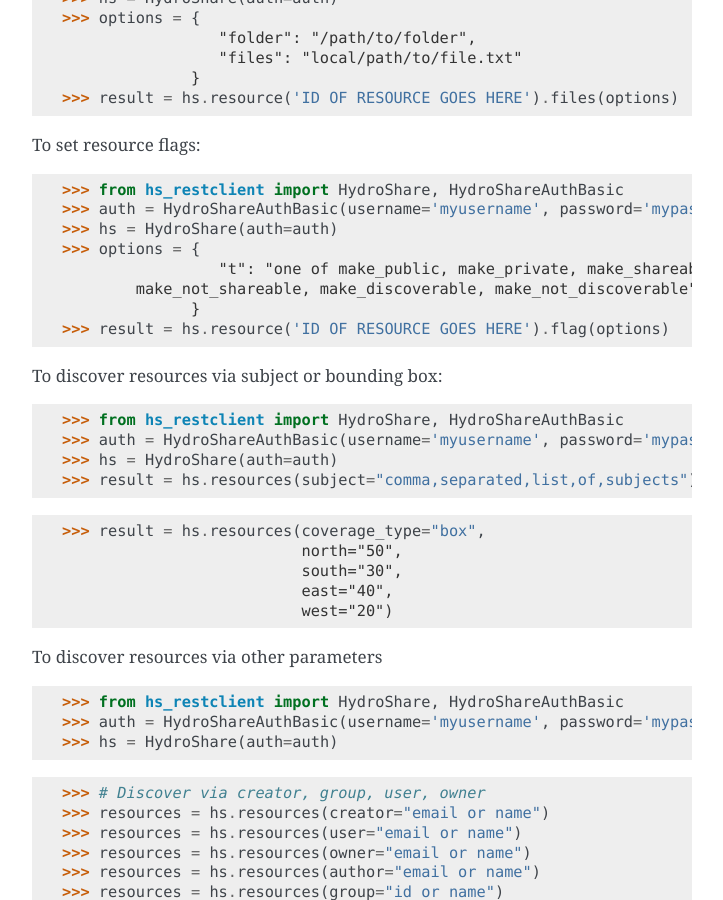
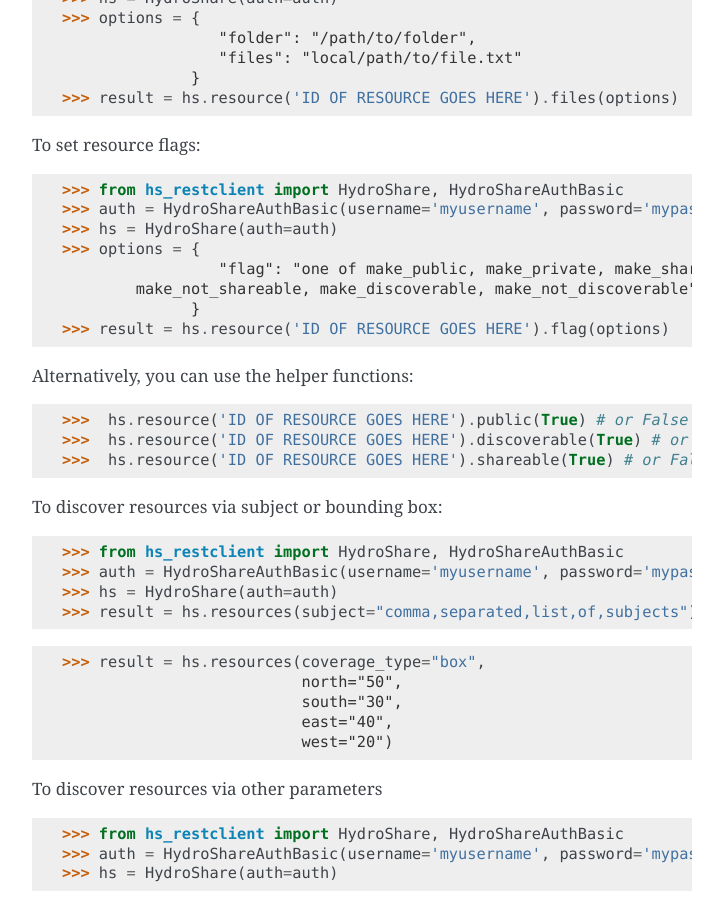
Before and after one commit to hydroshare/hs_restclient, a Sphinx documentation site: the page built from docs/index.rst, in a window 1280 px wide and 900 px high, scrolled down 7283 px. Shown: the whole window, without its empty margins (388-1111 px from the left). Built offline with Sphinx 7.4.7, drawn with Linux system fonts in a browser that asks for light colours.

Commit message:
docs update

```diff
--- a/docs/index.rst
+++ b/docs/index.rst
@@ -356,10 +356,16 @@
     >>> auth = HydroShareAuthBasic(username='myusername', password='mypassword')
     >>> hs = HydroShare(auth=auth)
     >>> options = {
-                     "t": "one of make_public, make_private, make_shareable,
+                     "flag": "one of make_public, make_private, make_shareable,
             make_not_shareable, make_discoverable, make_not_discoverable"
                   }
     >>> result = hs.resource('ID OF RESOURCE GOES HERE').flag(options)
+
+Alternatively, you can use the helper functions:
+
+    >>>  hs.resource('ID OF RESOURCE GOES HERE').public(True) # or False
+    >>>  hs.resource('ID OF RESOURCE GOES HERE').discoverable(True) # or False
+    >>>  hs.resource('ID OF RESOURCE GOES HERE').shareable(True) # or False
 
 To discover resources via subject or bounding box:
 
```
